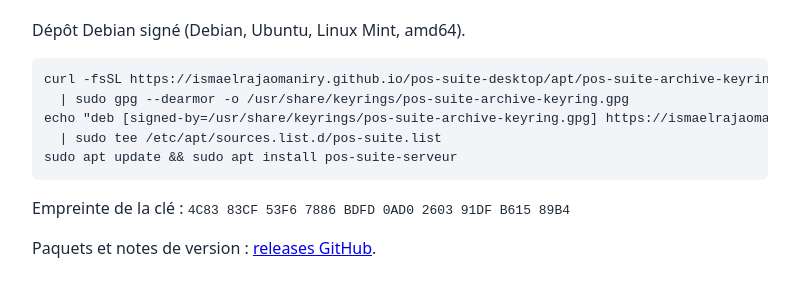
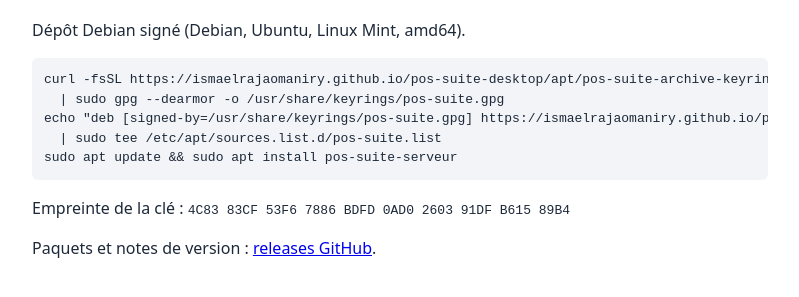
Before and after one commit to IsmaelRAJAOMANIRY/pos-suite-desktop, a plain HTML site: page index.html in a window 1280 px wide. Shown: the part 83-380 px from the top of the page, without its empty margins (240-1039 px from the left). Drawn offline with Linux system fonts and the light colour scheme.

Commit message:
Page d'accueil : meme nom de trousseau que LISEZMOI

```diff
--- a/index.html
+++ b/index.html
@@ -4,8 +4,8 @@
 <body><h1>POS Suite Serveur - dépôt APT</h1>
 <p>Dépôt Debian signé (Debian, Ubuntu, Linux Mint, amd64).</p>
 <pre>curl -fsSL https://ismaelrajaomaniry.github.io/pos-suite-desktop/apt/pos-suite-archive-keyring.asc \
-  | sudo gpg --dearmor -o /usr/share/keyrings/pos-suite-archive-keyring.gpg
-echo "deb [signed-by=/usr/share/keyrings/pos-suite-archive-keyring.gpg] https://ismaelrajaomaniry.github.io/pos-suite-desktop/apt stable main" \
+  | sudo gpg --dearmor -o /usr/share/keyrings/pos-suite.gpg
+echo "deb [signed-by=/usr/share/keyrings/pos-suite.gpg] https://ismaelrajaomaniry.github.io/pos-suite-desktop/apt stable main" \
   | sudo tee /etc/apt/sources.list.d/pos-suite.list
 sudo apt update &amp;&amp; sudo apt install pos-suite-serveur</pre>
 <p>Empreinte de la clé : <code>4C83 83CF 53F6 7886 BDFD 0AD0 2603 91DF B615 89B4</code></p>
```
